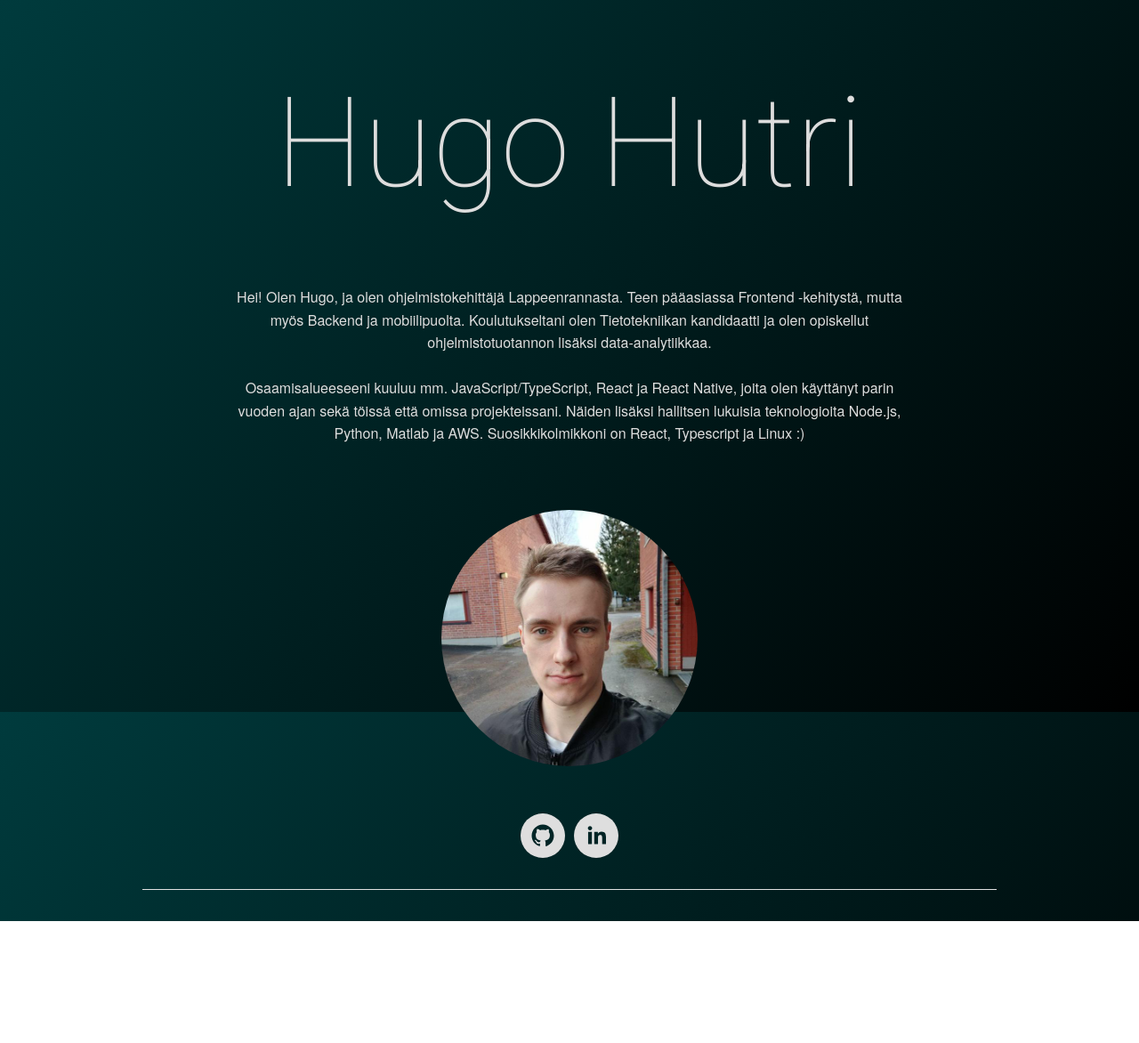
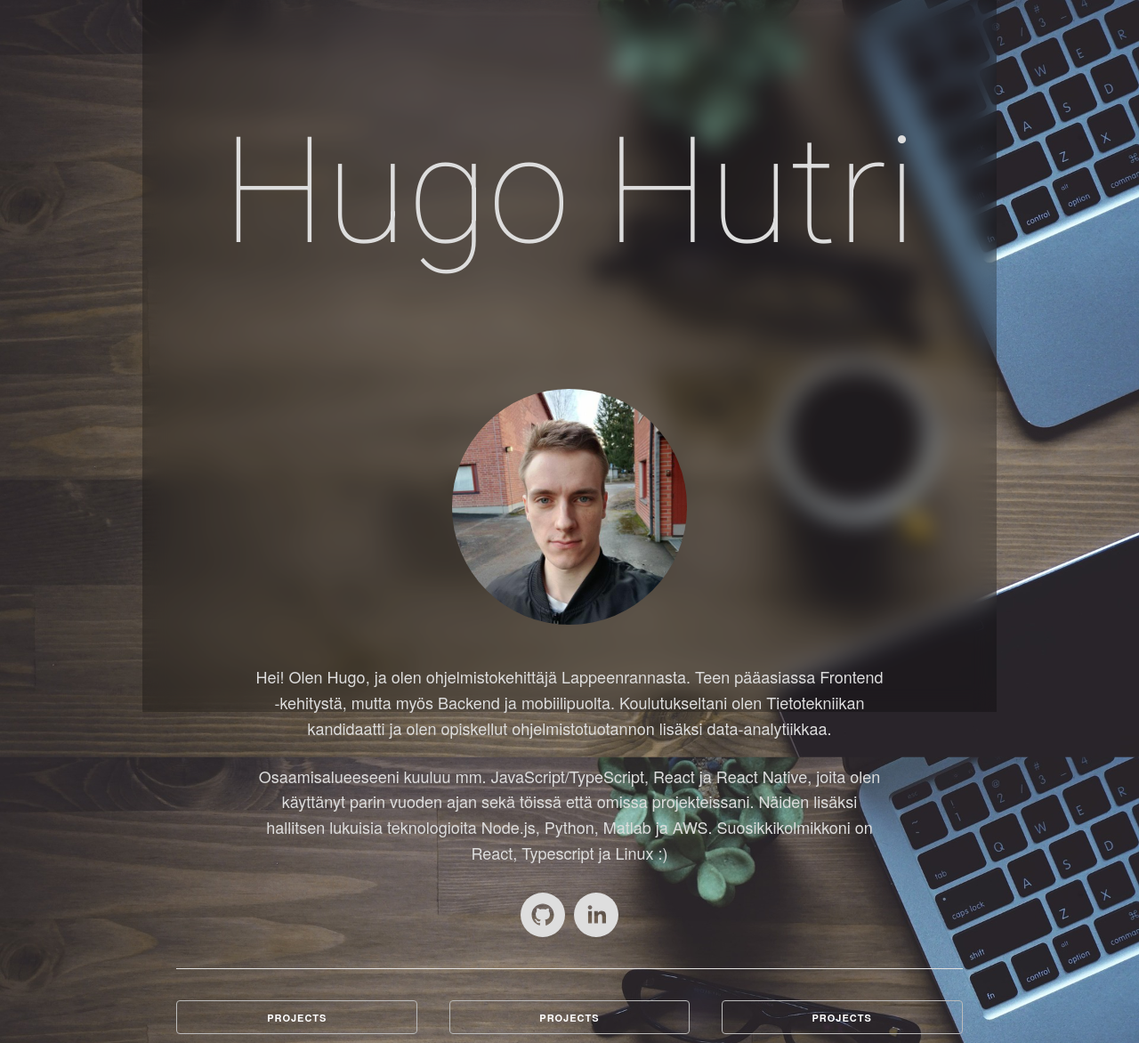
Before and after one commit to hugohutri/old-portfolio, a React (Create React App) app: page / in a window 1280 px wide. Shown: the whole page at 89% size. Before the commit the page ends 1035 px from the top, so only its background shows below. Built offline with nearby package versions, Linux system fonts and the light colour scheme.

Commit message:
feat: buttons and name improvements

```diff
--- a/src/index.css
+++ b/src/index.css
@@ -10,12 +10,13 @@ body {
 
 * {
   color: #dddddd;
-  font-size: 1.6rem;
+  font-size: 1.8rem;
 }
 
 html {
-  background: linear-gradient(130deg, rgb(0, 59, 61), rgb(0, 0, 0)) no-repeat
-    center center fixed;
+  /* background: linear-gradient(130deg, rgb(0, 59, 61), rgb(0, 0, 0)) no-repeat
+    center center fixed; */
+  background: url(assets/bg.jpg) no-repeat center center fixed;
   -webkit-background-size: cover;
   -moz-background-size: cover;
   -o-background-size: cover;
--- a/src/screens/Home/Home.tsx
+++ b/src/screens/Home/Home.tsx
@@ -1,5 +1,6 @@
 import { FC } from "react";
 import AboutMe from "./components/AboutMe";
+import ButtonRow from "./components/ButtonRow";
 import Name from "./components/Name";
 import ProfilePicture from "./components/ProfilePicture";
 import SocialMedia from "./components/SocialMedia";
@@ -9,12 +10,13 @@ interface HomeProps {}
 
 const Home: FC<HomeProps> = () => {
   return (
-    <div className="container">
+    <div className="container page">
       <Name />
+      <ProfilePicture />
       <AboutMe />
-      <ProfilePicture />
       <SocialMedia />
       <hr />
+      <ButtonRow />
     </div>
   );
 };
--- /dev/null
+++ b/src/screens/Home/components/ButtonRow.tsx
@@ -0,0 +1,25 @@
+import { FC } from "react";
+
+const ButtonRow: FC<{}> = () => {
+  return (
+    <div className="row button-row">
+      <div className="four columns">
+        <a className="button u-full-width" href="/projects">
+          Projects
+        </a>
+      </div>
+      <div className="four columns">
+        <a className="button u-full-width" href="/projects">
+          Projects
+        </a>
+      </div>
+      <div className="four columns">
+        <a className="button u-full-width" href="/projects">
+          Projects
+        </a>
+      </div>
+    </div>
+  );
+};
+
+export default ButtonRow;
--- a/src/screens/Home/components/Name.tsx
+++ b/src/screens/Home/components/Name.tsx
@@ -7,7 +7,7 @@ const NAME = "Hugo Hutri";
  * Get a random delay for the typewriter effect (100ms - 200ms)
  * @returns Time in milliseconds
  */
-const getRandomDelay = () => 100 + Math.random() * 100;
+const getRandomDelay = () => 140 + Math.random() * 100;
 
 const waitRandomDelay = async () => {
   return new Promise((resolve) => setTimeout(resolve, getRandomDelay()));
@@ -17,7 +17,7 @@ const waitRandomDelay = async () => {
  * My name with typewriter effect
  */
 const Name: FC<{}> = () => {
-  const [cursorPosition, setCursorPosition] = useState(0);
+  const [cursorPosition, setCursorPosition] = useState(1);
 
   // Move the cursor
   useEffect(() => {
@@ -25,7 +25,7 @@ const Name: FC<{}> = () => {
     waitRandomDelay().then(() => setCursorPosition(cursorPosition + 1));
   }, [cursorPosition]);
 
-  const partOfName = NAME.substring(0, cursorPosition);
+  const partOfName = NAME.substring(0, cursorPosition).padEnd(NAME.length, " ");
 
   return <div className="name">{partOfName}</div>;
 };
--- a/src/screens/Home/styles.css
+++ b/src/screens/Home/styles.css
@@ -1,7 +1,7 @@
 .name {
   width: 100%;
   text-align: center;
-  font-size: max(min(11vw, 200px), 50px);
+  font-size: max(min(13vw, 170px), 50px);
   font-family: "Roboto", sans-serif;
   padding-top: 5%;
   padding-bottom: 5%;
@@ -19,6 +19,12 @@
   border-radius: 50% 50% 50% 50%;
   width: 30%;
 }
+@media (max-width: 550px) {
+  .profile-picture {
+    width: 70%;
+  }
+}
+
 .center-horizontal {
   display: flex;
   justify-content: center;
@@ -42,3 +48,27 @@
     transform: scale(1.14);
   }
 }
+
+.page {
+  padding: 3% !important;
+  height: 100vh;
+  backdrop-filter: blur(13px);
+  background-color: #0004;
+}
+
+.center-content {
+  display: flex;
+  justify-content: center;
+}
+
+.button:focus,
+.button:hover {
+  color: #ddd !important;
+  border-color: #ddd !important;
+  background-color: #0004;
+}
+
+.button {
+  color: white !important;
+  border: 1px solid #bbb !important;
+}
```
Also changed, not shown: src/assets/bg.jpg (added).
